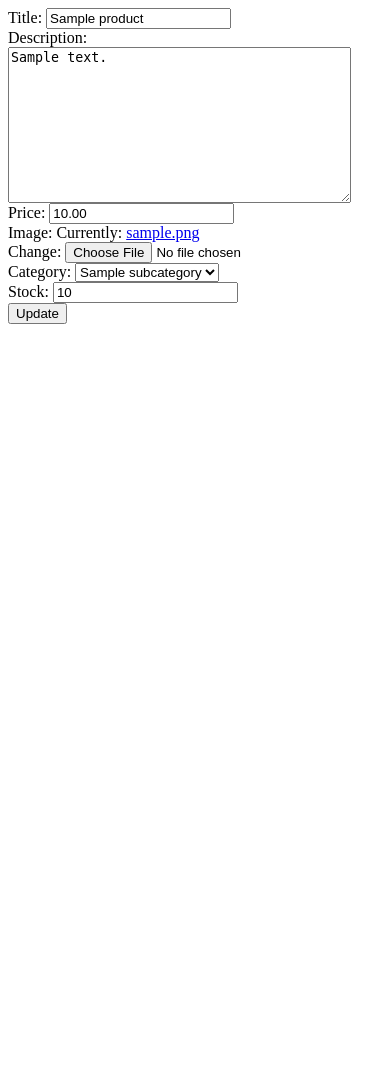
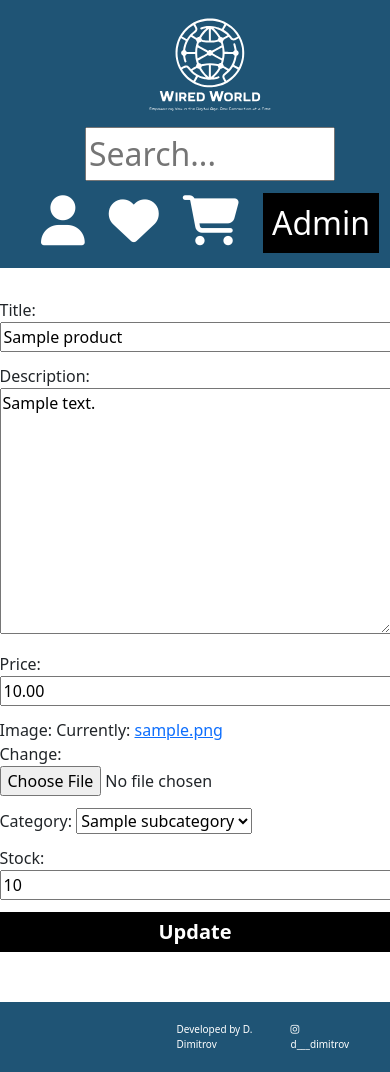
Before and after one commit to Dimpex0/WiredWorldWebsite, a Django app: page /edit/1/ in a window 390 px wide. Before the commit the page ends 324 px from the top, so only its background shows below. Run offline with Django 4.2, Linux system fonts and the light colour scheme; a user stored in the database is signed in; tables that the repository leaves empty hold one stand-in row (values such as "Sample post"); some libraries are stand-ins or nearby versions.

```diff
--- a/static/style/base.css
+++ b/static/style/base.css
@@ -236,7 +236,7 @@ footer a:hover {
         font-size: 35px;
     }
 
-    body {
+    nav {
         font-size: 2rem;
     }
 
--- /dev/null
+++ b/static/style/product/edit.css
@@ -0,0 +1,33 @@
+main {
+    display: flex;
+    justify-content: center;
+    align-items: center;
+}
+
+main form {
+    display: flex;
+    flex-direction: column;
+    gap: 12px;
+}
+
+main form div input {
+    width: 100%;
+}
+
+main form button {
+    all: unset;
+    width: 100%;
+    cursor: pointer;
+    background-color: black;
+    color: white;
+    padding: 5px 0;
+    text-align: center;
+    font-weight: bold;
+    font-size: 20px;
+}
+
+main form button:hover {
+    transition: 100ms;
+    background-color: white;
+    color: black;
+}
--- a/templates/product/edit.html
+++ b/templates/product/edit.html
@@ -1,5 +1,17 @@
-<form method="POST" action="{% url 'edit product page' pk=object.pk %}" enctype="multipart/form-data">
-    {{ form.as_div }}
-    {% csrf_token %}
-    <button>Update</button>
-</form>
+{% extends 'base.html' %}
+{% load static %}
+{% block title %}{{ product.title }} | Wired World{% endblock %}
+{% block style %}
+    <link rel="stylesheet" href="{% static 'style/product/edit.css' %}">
+{% endblock %}
+
+
+{% block page_content %}
+    <main>
+        <form method="POST" action="{% url 'edit product page' pk=object.pk %}" enctype="multipart/form-data">
+            {{ form.as_div }}
+            {% csrf_token %}
+            <button>Update</button>
+        </form>
+    </main>
+{% endblock %}
```
Also changed, not shown: WiredWorldProject/product/signals.py (+6 -1 lines), static/style/cart/index.css (+24 -0 lines).
